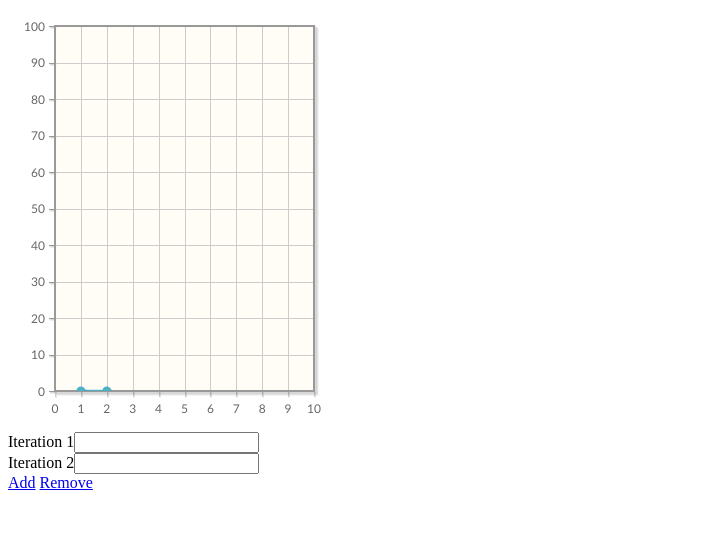
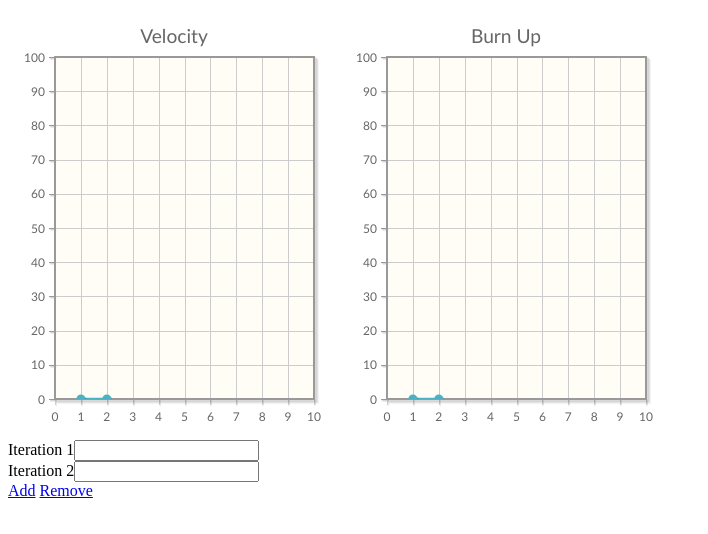
Before and after one commit to jsibbiso/simply-burnup, a plain HTML site: page index.html in a window 1280 px wide. Both pictures are taken after a click on the link "Remove". Shown: the whole page, without its empty margins (0-708 px from the left). Drawn offline with Linux system fonts and the light colour scheme.

Commit message:
Added a burn up graph

```diff
--- a/index.html
+++ b/index.html
@@ -16,9 +16,14 @@
 </head>
 
 <body>
+    <div>
+    <div id="velocityPlot" style="height:400px;width:300px; margin:1em; float:left;"></div>
+    <div id="burnUpPlot" style="height:400px;width:300px; margin:1em; float:left"></div>
+    </div>
 
-    <div id="velocityPlot" style="height:400px;width:300px; margin:1em"></div>
+    <div style="clear:both">
 
+    <div>
     <form id="iterations">
         <div>
             <label>Iteration 1</label><input type="text" value=""></input>
@@ -35,7 +40,7 @@
         <a id="addIteration" href="#">Add</a>
          <a id="removeIteration" href="#">Remove</a>
     </div>
-
+    </div>
 </body>
 
 </html>
--- a/js/my.js
+++ b/js/my.js
@@ -1,20 +1,42 @@
 $(document).ready(function() {
     var ddata = function() {
-        var data = [];
+        var velocityData = [];
+        var burnUpData = []
+        var cumulativePoints = 0;
         $("input").each( function(index) {
             if ($(this).val().replace(" ","") == "") {
-                data[index] = [index+1, 0];
+                velocityData[index] = [index+1, 0];
+                cumulativePoints += 0;
             } else {
-            data[index] = [index+1, $(this).val()];
+                velocityData[index] = [index+1, $(this).val()];
+                cumulativePoints += parseInt($(this).val());
             }
+            burnUpData[index] = [index+1, cumulativePoints];
         });
-        if (data.length == 0) {
-            return([[[]]]);
+        if (velocityData.length == 0) {
+            return([[[]],[[]]]);
         }
-        return [data]; // Consider returning an object with cumulative points and num iterations to help draw the axes
+        return [velocityData,burnUpData]; // Consider returning an object with cumulative points and num iterations to help draw the axes
     };
 
-    var plot1 = $.jqplot('velocityPlot',  ddata(), {
+    var velocityPlot = $.jqplot('velocityPlot',  [ddata()[0]], {
+        title: "Velocity",
+        axes: {
+            xaxis: {
+                min: 0,
+                max: 10,
+                numberTicks: 11
+            },
+            yaxis: {
+                min: 0,
+                max: 100,
+                numberTicks: 11
+            }
+        }
+    });
+
+    var burnUpPlot = $.jqplot('burnUpPlot',  [ddata()[1]], {
+        title: "Burn Up",
         axes: {
             xaxis: {
                 min: 0,
@@ -30,8 +52,24 @@ $(document).ready(function() {
     });
 
     var replot = function() {
-        plot1.replot({
-            data: ddata(),
+        velocityPlot.replot({
+            data: [ddata()[0]],
+            axes: {
+                xaxis: {
+                    min: 0,
+                    max: 10,
+                    numberTicks: 11
+                },
+                yaxis: {
+                    min: 0,
+                    max: 100,
+                    numberTicks: 11
+                }
+            }
+        });
+
+        burnUpPlot.replot({
+            data: [ddata()[1]],
             axes: {
                 xaxis: {
                     min: 0,
```
